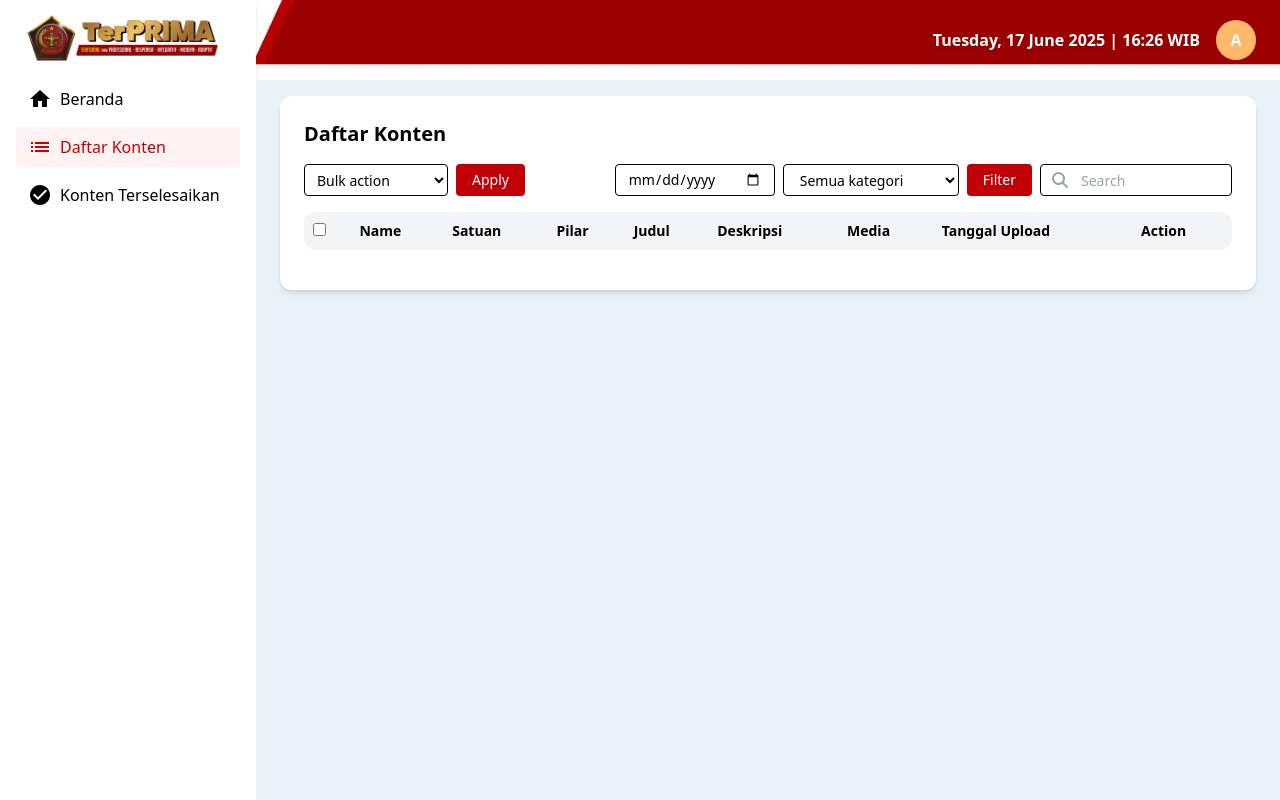
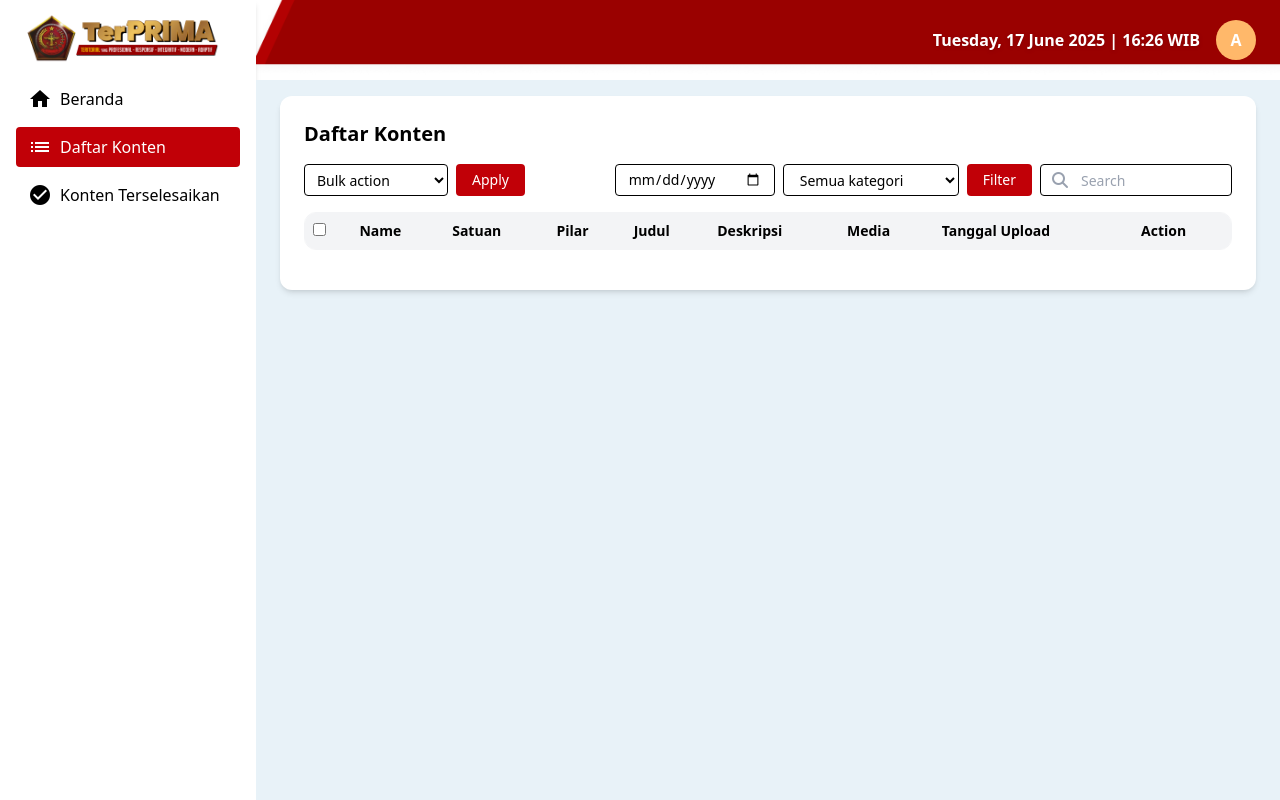
Before and after one commit to nadaltfyh/terprima2, a Laravel app: page /contents in a window 1280 px wide. Run offline with Laravel 12, Linux system fonts and the light colour scheme; a user stored in the database is signed in; data comes from the database, SQL or seed files in the repository; data that the repository does not hold is empty; style sheets or scripts are compiled from the project's sources.

Commit message:
layout-sidebar

```diff
--- a/resources/views/layouts/app.blade.php
+++ b/resources/views/layouts/app.blade.php
@@ -48,13 +48,13 @@
                 <img src="{{ asset('img/logo.png') }}" alt="Logo" class="w-50 ml-5 mt-3">
             </div>
             <nav class="flex-1 p-4 space-y-2">
-                <a href="/dashboard" class="flex items-center px-3 py-2 rounded hover:bg-gray-100 {{ request()->is('dashboard') ? 'bg-red-50 text-red-700' : '' }}">
+                <a href="/dashboard" class="flex items-center px-3 py-2 rounded hover:bg-red-700 hover:text-white {{ request()->is('dashboard') ? 'bg-red-700 text-white' : '' }}">
                     <span class="material-icons mr-2">home</span> Beranda
                 </a>
-                <a href="{{ route('contents.index') }}" class="flex items-center px-3 py-2 rounded hover:bg-gray-100 {{ request()->routeIs('contents.index') ? 'bg-red-50 text-red-700' : '' }}">
+                <a href="{{ route('contents.index') }}" class="flex items-center px-3 py-2 rounded hover:bg-red-700 hover:text-white {{ request()->routeIs('contents.index') ? 'bg-red-700 text-white' : '' }}">
                     <span class="material-icons mr-2">list</span> Daftar Konten
                 </a>
-                <a href="{{ route('contents.completed') }}" class="flex items-center px-3 py-2 rounded hover:bg-gray-100 {{ request()->routeIs('contents.completed') ? 'bg-red-50 text-red-700' : '' }}">
+                <a href="{{ route('contents.completed') }}" class="flex items-center px-3 py-2 rounded hover:bg-red-700 hover:text-white {{ request()->routeIs('contents.completed') ? 'bg-red-700 text-white' : '' }}">
                     <span class="material-icons mr-2">check_circle</span> Konten Terselesaikan
                 </a>
             </nav>
```
